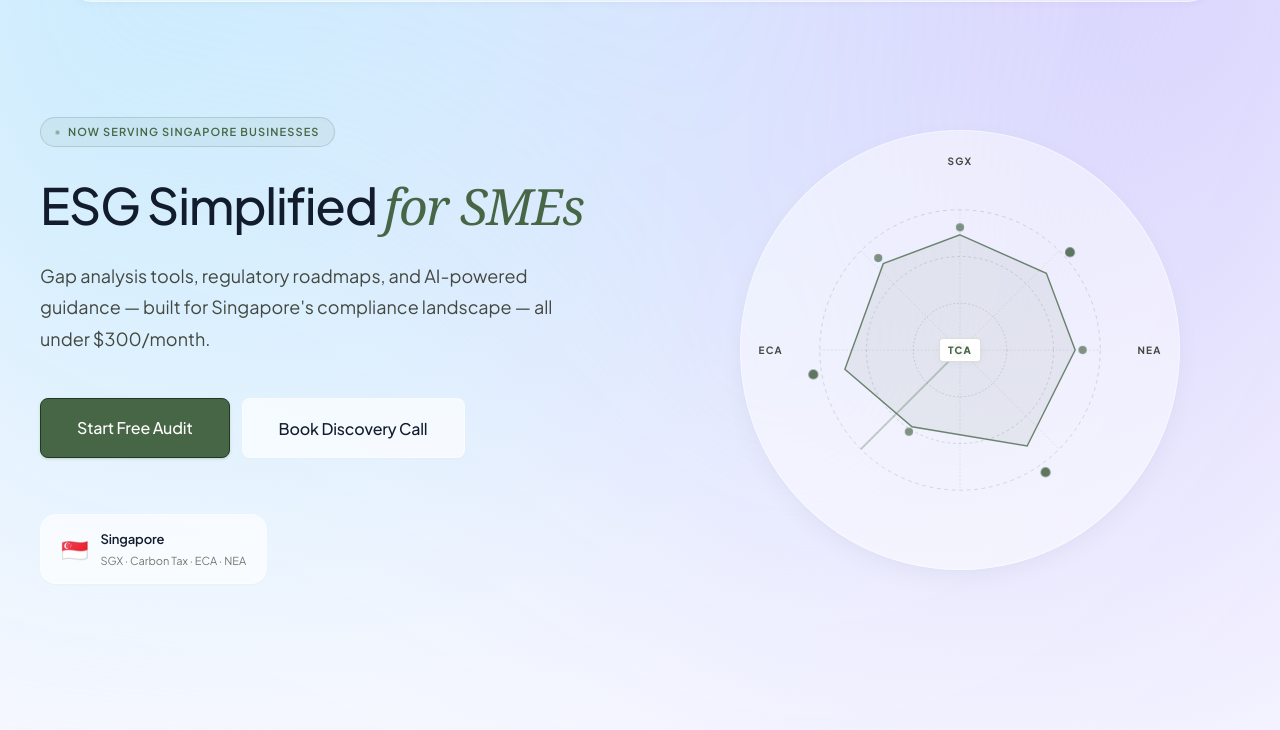
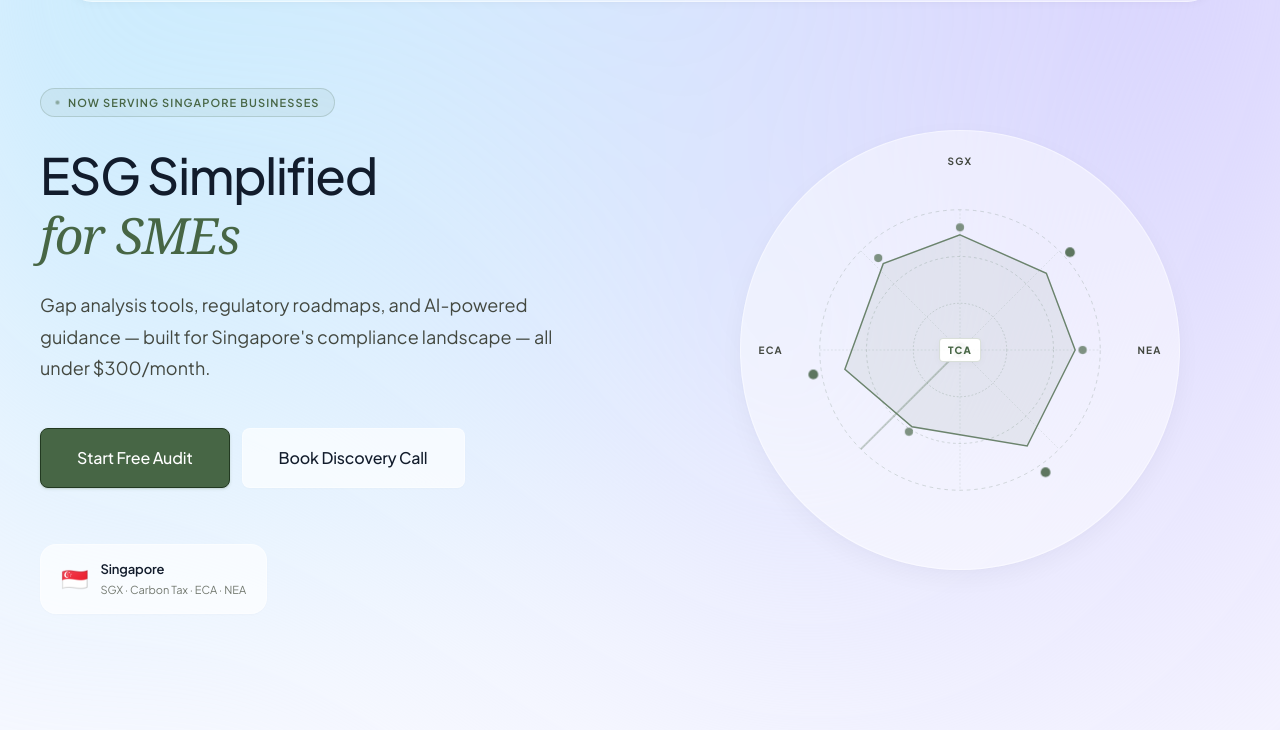
Before and after one commit to akshajchopra47-debug/singapore-project, a website: page public/index.html in a window 1280 px wide. Shown: the part 70-800 px from the top of the page. Drawn offline with Linux system fonts and the light colour scheme.

Commit message:
Update index.html

```diff
--- a/public/index.html
+++ b/public/index.html
@@ -71,7 +71,7 @@
     <div class="hero-container">
         <div class="hero-content-box">
             <div class="hero-eyebrow"><span class="hero-eyebrow-dot"></span> Now serving Singapore businesses</div>
-            <h1>ESG Simplified <em>for SMEs</em></h1>
+          <h1>ESG Simplified<br><em>for SMEs</em></h1>
             <p class="hero-subheading">Gap analysis tools, regulatory roadmaps, and AI-powered guidance — built for Singapore's compliance landscape — all under $300/month.</p>
             <div class="hero-ctas">
                 <a href="dashboard.html" class="btn btn-primary" style="padding:16px 36px;font-size:16px;">Start Free Audit</a>
```
